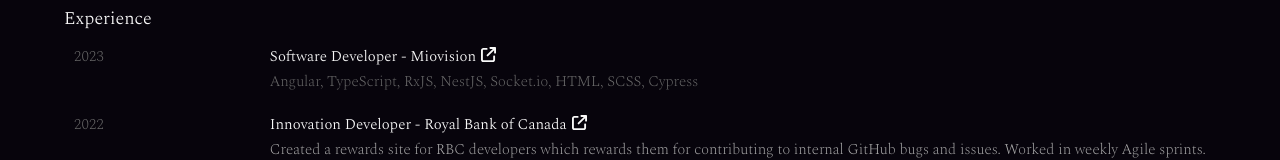
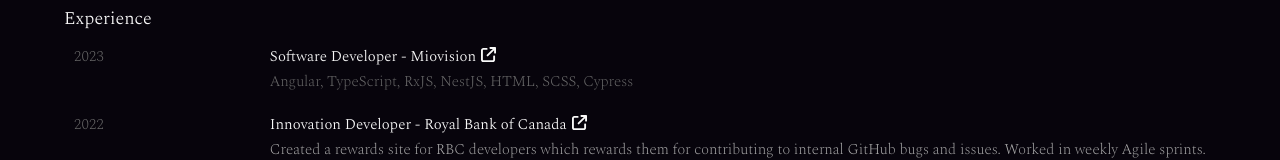
Before and after one commit to nicoella/nicoella.github.io, a React (Create React App) app: page /#/ in a window 1280 px wide. Shown: the part 453-613 px from the top of the page. Built offline with nearby package versions, Linux system fonts and the light colour scheme.

Commit message:
remove content

```diff
--- a/src/pages/Home.js
+++ b/src/pages/Home.js
@@ -58,7 +58,7 @@
           year="2023"
           title="Software Developer - Miovision"
           link="https://miovision.com/"
-          extra="Angular, TypeScript, RxJS, NestJS, Socket.io, HTML, SCSS, Cypress"
+          extra="Angular, TypeScript, RxJS, NestJS, HTML, SCSS, Cypress"
         />
         <TimelineItem
           year="2022"
```
